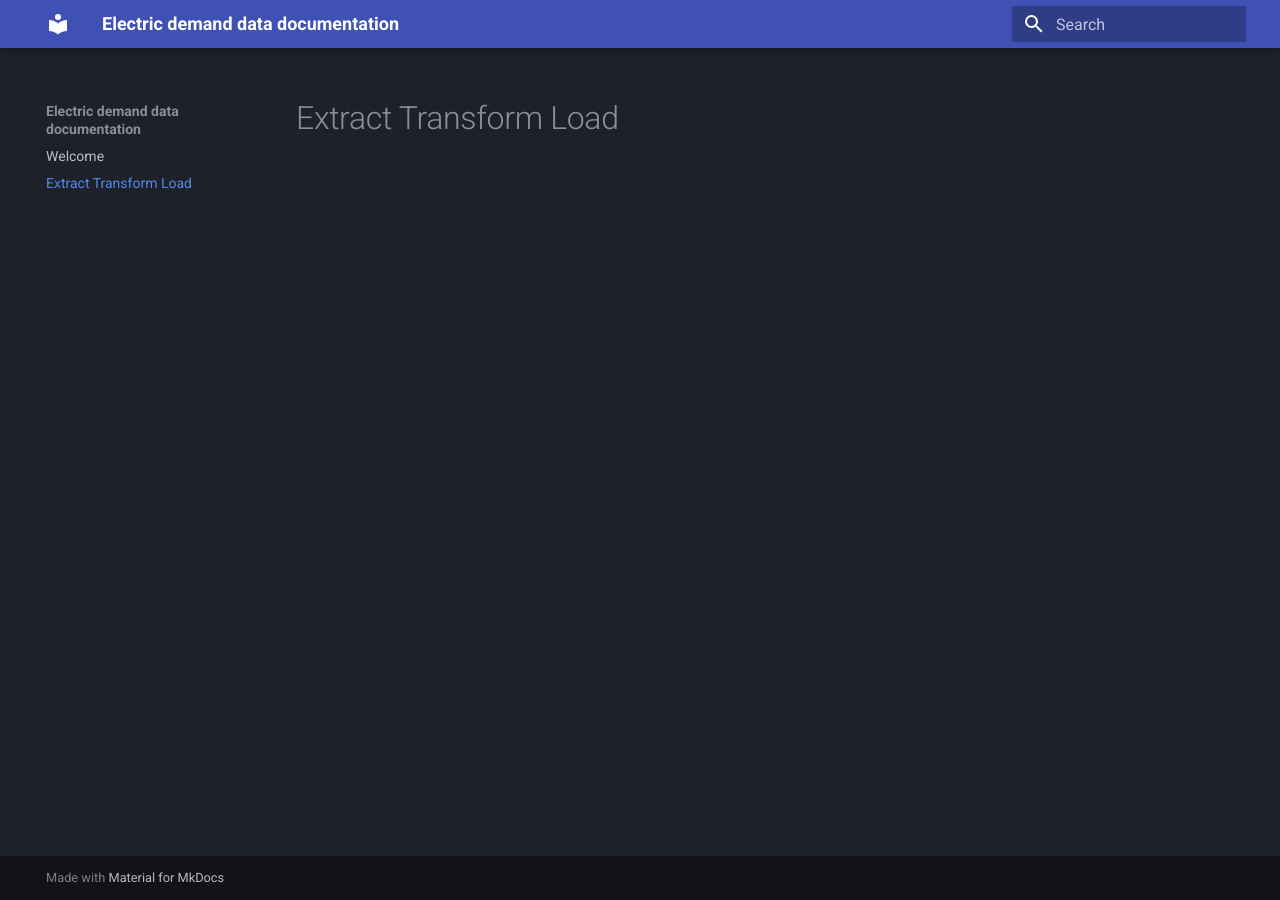
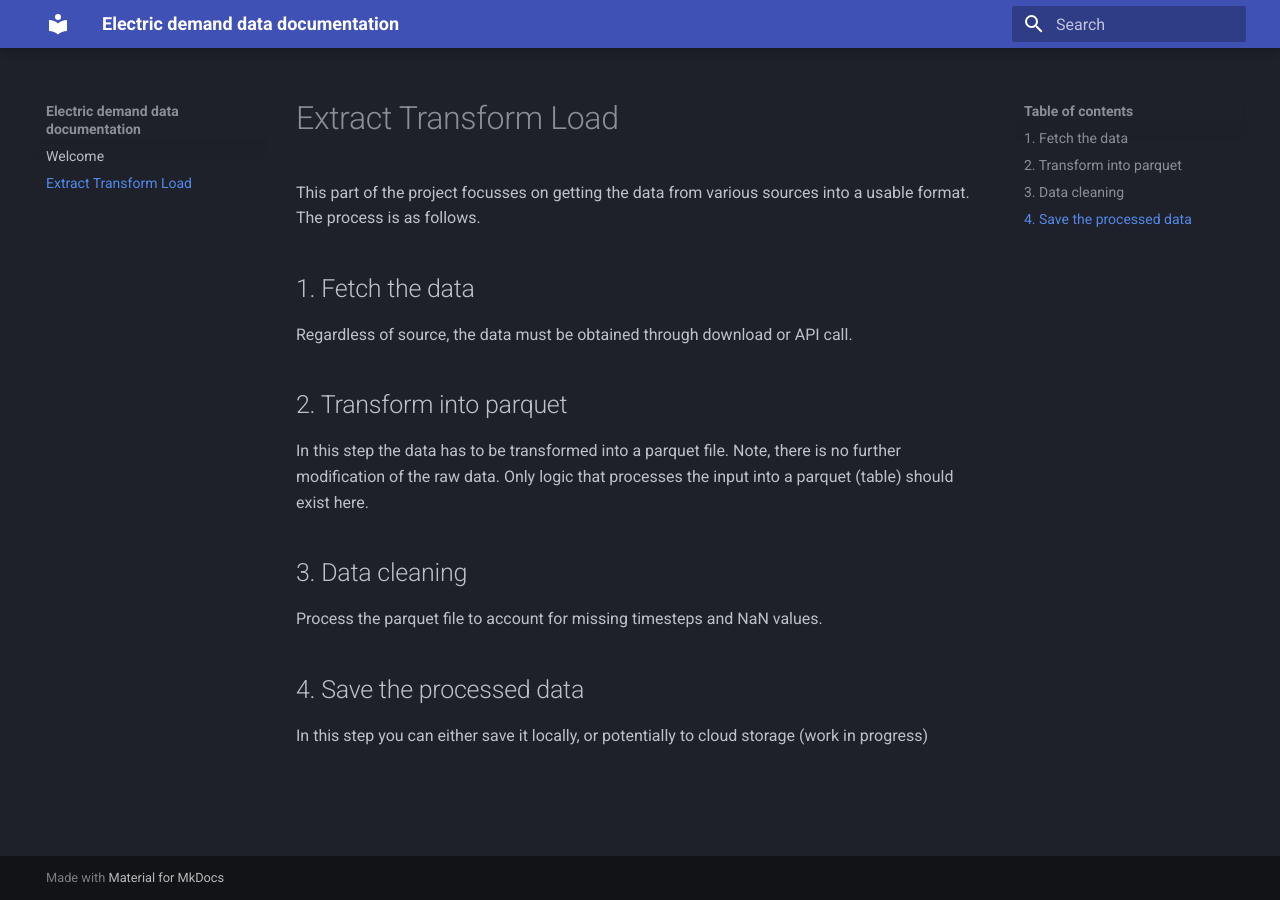
Before and after one commit to open-energy-transition/electric-demand-data, an MkDocs documentation site: the page built from docs/ETL.md, in a window 1280 px wide. Built offline with MkDocs 1.6.1 and Material for MkDocs 9.7.7, drawn with Linux system fonts in a browser that asks for light colours.

Commit message:
ETL updated

```diff
--- a/docs/ETL.md
+++ b/docs/ETL.md
@@ -1 +1,22 @@
 # Extract Transform Load
+
+This part of the project focusses on getting the data from various sources into a usable format.
+The process is as follows.
+
+## 1. Fetch the data
+
+Regardless of source, the data must be obtained through download or API call.
+
+## 2. Transform into parquet
+
+In this step the data has to be transformed into a parquet file.
+Note, there is no further modification of the raw data.
+Only logic that processes the input into a parquet (table) should exist here.
+
+## 3. Data cleaning
+
+Process the parquet file to account for missing timesteps and NaN values.
+
+## 4. Save the processed data
+
+In this step you can either save it locally, or potentially to cloud storage (work in progress)
```
